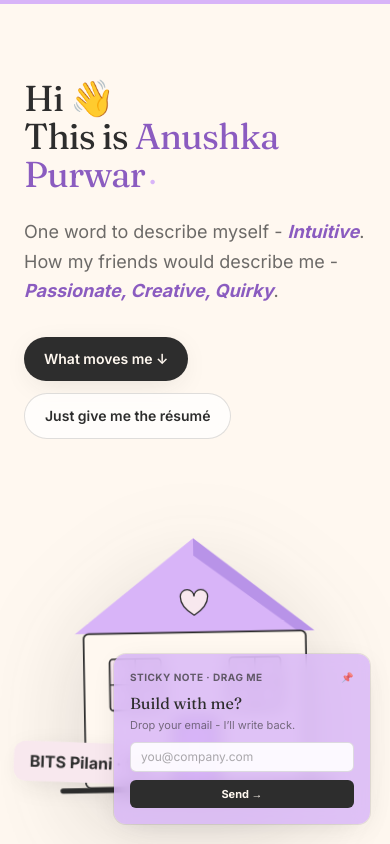
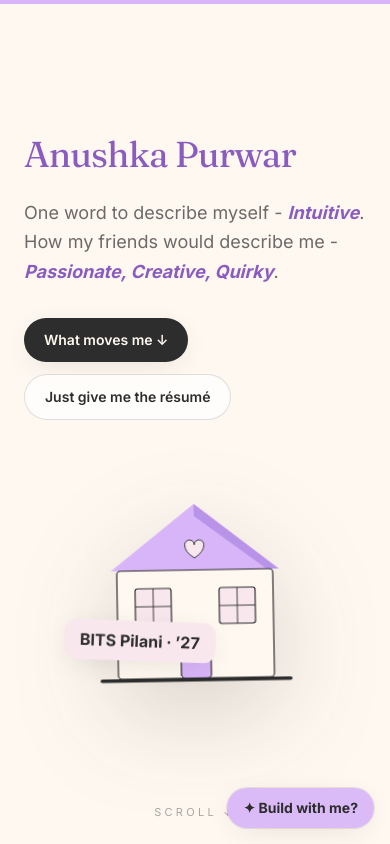
Before and after one commit to anushkapurwar08/anushka-portfolio, a Next.js app: page / in a window 390 px wide. Shown: the top 844 px of the page. Built offline with nearby package versions, Linux system fonts and the light colour scheme; a web font is replaced by a local one.

Commit message:
Add files via upload

```diff
--- a/components/BuildWithMe.tsx
+++ b/components/BuildWithMe.tsx
@@ -1,12 +1,27 @@
 'use client'
-import { motion, useDragControls } from 'framer-motion'
-import { useState } from 'react'
+import { motion, AnimatePresence, useDragControls } from 'framer-motion'
+import { useEffect, useState } from 'react'
 import { profile } from '@/lib/content'
 
 export default function BuildWithMe() {
   const controls = useDragControls()
   const [email, setEmail] = useState('')
   const [sent, setSent] = useState(false)
+  const [open, setOpen] = useState(false)
+
+  // Expanded by default on desktop; collapsed on phones so it never
+  // covers the page. Drag is disabled on touch so the pill stays put.
+  const [isDesktop, setIsDesktop] = useState(false)
+  useEffect(() => {
+    const mq = window.matchMedia('(min-width: 768px) and (pointer: fine)')
+    const apply = () => {
+      setIsDesktop(mq.matches)
+      setOpen(mq.matches)
+    }
+    apply()
+    mq.addEventListener('change', apply)
+    return () => mq.removeEventListener('change', apply)
+  }, [])
 
   function handleSubmit(e: React.FormEvent) {
     e.preventDefault()
@@ -18,20 +33,44 @@ export default function BuildWithMe() {
   }
 
   return (
+    <div className="fixed bottom-4 right-4 z-40 sm:bottom-5 sm:right-5">
+      <AnimatePresence mode="wait" initial={false}>
+        {!open ? (
+          <motion.button
+            key="pill"
+            initial={{ opacity: 0, scale: 0.9 }}
+            animate={{ opacity: 1, scale: 1 }}
+            exit={{ opacity: 0, scale: 0.9 }}
+            onClick={() => setOpen(true)}
+            className="rotate-2 rounded-full bg-lilac/90 px-4 py-2.5 text-sm font-bold text-ink shadow-soft ring-1 ring-ink/10 backdrop-blur"
+          >
+            ✦ Build with me?
+          </motion.button>
+        ) : (
           <motion.div
-      drag
+            key="note"
+            drag={isDesktop}
             dragControls={controls}
             dragMomentum={false}
-      initial={{ x: 0, y: 0 }}
-      className="fixed bottom-5 right-5 z-40 w-64 cursor-grab rotate-2 active:cursor-grabbing"
+            initial={{ opacity: 0, scale: 0.95 }}
+            animate={{ opacity: 1, scale: 1 }}
+            exit={{ opacity: 0, scale: 0.95 }}
+            className="w-[min(16rem,calc(100vw-2rem))] rotate-2 cursor-grab active:cursor-grabbing"
           >
             <div className="rounded-xl bg-lilac/80 p-4 shadow-soft ring-1 ring-ink/10 backdrop-blur">
               <div
-          onPointerDown={(e) => controls.start(e)}
+                onPointerDown={(e) => isDesktop && controls.start(e)}
                 className="mb-2 flex items-center justify-between text-[10px] font-bold uppercase tracking-wider text-ink/70"
               >
-          <span>Sticky note · drag me</span>
-          <span>📌</span>
+                <span>{isDesktop ? 'Sticky note · drag me' : 'Sticky note'}</span>
+                <button
+                  type="button"
+                  onClick={() => setOpen(false)}
+                  aria-label="Close"
+                  className="grid h-5 w-5 place-items-center rounded-full text-ink/60 transition hover:bg-white/50 hover:text-ink"
+                >
+                  ✕
+                </button>
               </div>
               {sent ? (
                 <p className="text-sm font-medium text-ink">Sent ✦ check your email client.</p>
@@ -59,5 +98,8 @@ export default function BuildWithMe() {
               )}
             </div>
           </motion.div>
+        )}
+      </AnimatePresence>
+    </div>
   )
 }
--- a/components/Hero.tsx
+++ b/components/Hero.tsx
@@ -20,10 +20,7 @@ export default function Hero() {
             transition={{ delay: 0.1, duration: 0.7 }}
             className="h-display"
           >
-            Hi <span className="inline-block animate-pulse">👋</span>
-            <br />
-            This is <span className="text-lilacDeep">{profile.name}</span>
-            <span className="ml-1 align-top text-3xl text-lilac">.</span>
+            <span className="text-lilacDeep">{profile.name}</span>
           </motion.h1>
 
           <motion.p
@@ -79,7 +76,7 @@ function Dollhouse() {
       initial={{ opacity: 0, scale: 0.95, rotate: -2 }}
       animate={{ opacity: 1, scale: 1, rotate: 0 }}
       transition={{ delay: 0.2, duration: 0.9, ease: [0.22, 1, 0.36, 1] }}
-      className="relative mx-auto aspect-square w-full max-w-md float"
+      className="relative mx-auto aspect-square w-full max-w-[15rem] sm:max-w-md float"
     >
       <svg viewBox="0 0 400 400" className="h-full w-full drop-shadow-[0_30px_50px_rgba(45,45,45,0.18)]">
         <polygon points="60,170 200,60 340,170" fill="#D8B4F8" />
```
Lines whose indentation alone changed are shown as unchanged.
